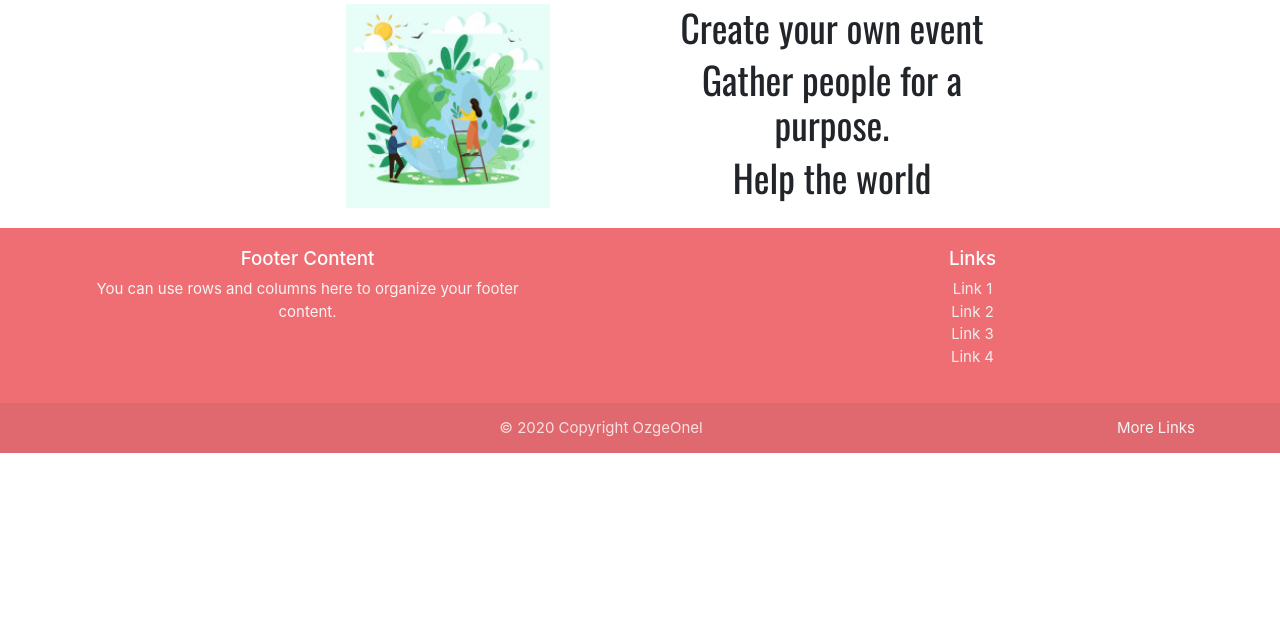
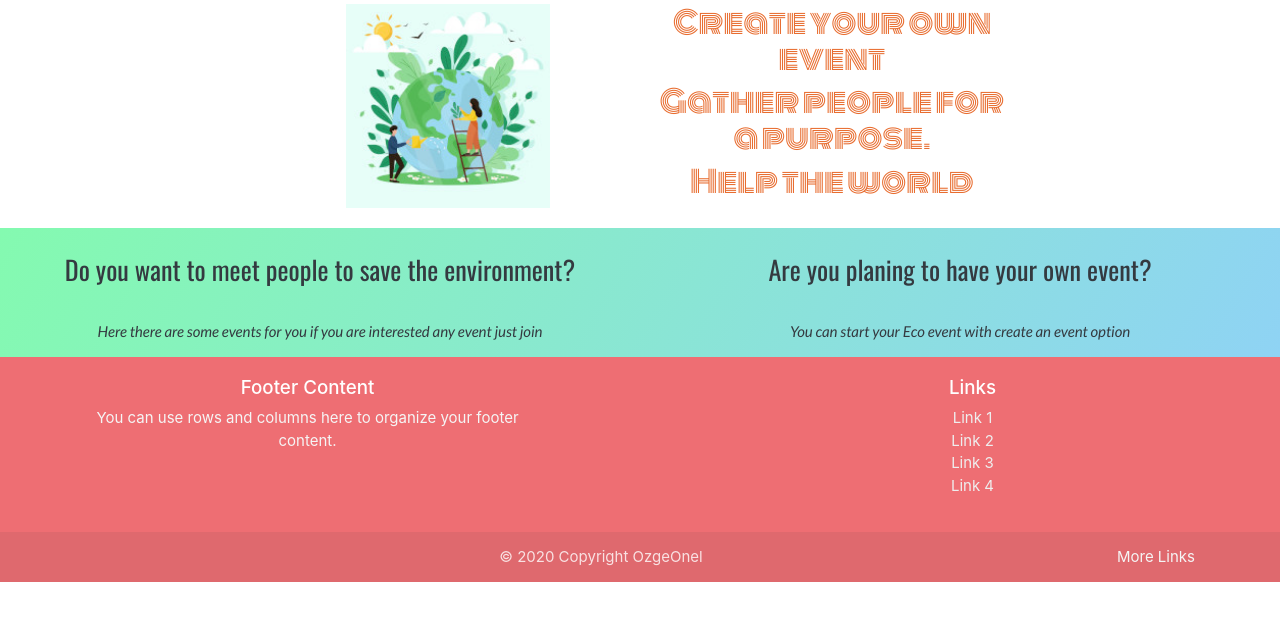
Before and after one commit to ozluna/meet-eco, a Flask app: page / in a window 1280 px wide. Shown: the part 71-692 px from the top of the page. Run offline with Flask 2, Linux system fonts and the light colour scheme; data that the repository does not hold is empty; some libraries are stand-ins or nearby versions.

Commit message:
designing the page adding how it works section

```diff
--- a/templates/index.html
+++ b/templates/index.html
@@ -1,3 +1,6 @@
+
+
+
 {% extends 'base.html'%}
 
 {% block content %}
@@ -7,27 +10,31 @@
     <img  src="{{url_for('static', filename='images/World.jpg')}}" alt="landing image">
     </div>
     <div class="col-6">
-    <h1>
+    <h2>
         Create your own event
-    </h1>
-    <h1> Gather people for a purpose.</h1>
-    <h1> Help the world</h1>
+    </h2>
+    <h2> Gather people for a purpose.</h2>
+    <h2> Help the world</h2>
     </div>
 
  </div>
  <!-- Giving the information about the website how it works section-->
-<section>
-<div class="container">
-    <h1></h1>
-    <p></p>
+<div class=" row m-0 how-it-works" id="howitworks">
+    <div class="col-lg-6 col-md-6 col-sm-12" >
+        <h3>Do you want to meet people to save the environment?</h3>
+        <p> Here there are some events for you if you are interested any event just join</p>
     </div>
-
-</section>
-<div class="row mx-auto text-center">
+    <div class="col-lg-6 col-md-6 col-sm-12">
+        <h3> Are you planing to have your own event? </h3>
+        <p> You can start your Eco event with create an event option </p>
+        <p>  </p>
+    </div>
+</div>
+<div class="row mx-auto text-center" id="seeEvents">
     {% for event in events %}
 
 
-            <div class="card col-lg-4">
+        <div class="card sticky-action col-lg-4">
 
              <!-- this will add picture for every event -->
             <div class="card-image waves-effect waves-block waves-light">
@@ -41,22 +48,23 @@
 
             </div>
             <div class="card-content">
-            <span class="card-title activator grey-text text-darken-4">{{event.event_name}}<i class="material-icons right">more_vert</i></span>
-            <p><a href="{{url_for('edit_event', event_id= event._id)}}"><i class="material-icons left">create</i> </a></p>
+                <span class="card-title activator grey-text text-darken-4">Click for more information<i class="material-icons right">more_vert</i></span>
+
+            </div>
+            <div class="card-footer">
+                <button type="button" class="waves-effect waves-light btn-large left" data-toggle="modal" data-target="#editevent{{event._id}}" > Edit This Event<i class="material-icons left">create</i></button>
+
                 <!-- put a counter for the people who are interested with the event asking their email address and name
                     -->
                 <!-- Button trigger modal -->
-            <button type="button" class="waves-effect waves-light btn btn-floating btn-large right" data-toggle="modal" data-target="#attender" id="mybutton">
-             <i class="material-icons">add_circle_outline</i> Join
+                <button type="button" class="waves-effect waves-light btn-large right" data-toggle="modal" data-target="#attender{{event._id}}" id="mybutton">
+                <i class="material-icons left">exposure_plus_1</i> Join the event
             </button>
-
-
 
             </div>
 
-
         <div class="card-reveal">
-            <span class="card-title grey-text text-darken-4"><i class="material-icons right">close</i></span>
+            <span class="card-title grey-text text-darken-4"> {{event.event_name}}<i class="material-icons right">close</i></span>
                 <p>
                     {{event.event_description}}
                 </p>
@@ -65,35 +73,34 @@
                 </p>
                 <p>
                     {{event.event_date}}
-                    {{event._id}}
+
                 </p>
                 <p id= "guests">
                 {{event.guests|length}} people are interested with this event
                 </p>
-                {{event._id}}
+
         </div>
     </div>
-            <!-- Modal -->
-            {{event._id}}
-    <div class="modal fade" id="attender" tabindex="-1" role="dialog" aria-labelledby="exampleModalCenterTitle" aria-hidden="true">
-        {{event._id}}
+            <!-- Modal for getting attender details -->
+
+    <div class="modal fade" id="attender{{event._id}}" tabindex="-1" role="dialog" aria-labelledby="exampleModalCenterTitle" aria-hidden="true">
+
         <div class="modal-dialog modal-dialog-centered" role="document">
             <form action="{{url_for('insert_attender', event_id= event._id)}}" method="POST">
                 <div class="modal-content">
                     <div class="modal-header">
-                        <p>{{event._id}}</p>
                         <h5 class="modal-title" id="exampleModalLongTitle">Modal Title</h5>
                     </div>
                         <!--take attenders details so you can count how many people are interested-->
                     <div class="row mx-auto">
-                        <input type="text" placeholder="First name" name="fname" id="fname">
-                        <input type="text" placeholder="Last Name" name="lname" id="lname">
-                        <input type="text" placeholder="Email" name="email" id="email">
+                        <input type="text" class="form-control form-valid" placeholder="First name" name="fname" id="fname" required>
+                        <input type="text" class="form-control form-valid" placeholder="Last Name" name="lname" id="lname" required>
+                        <input type="text" class="form-control form-valid" placeholder="Email" name="email" id="email" required>
 
                     </div>
 
                     <div class="modal-body">
-                            ...
+                           Please provide your details to join this event.
                     </div>
                     <div class="modal-footer">
                             <button type="button" class="btn btn-secondary" data-dismiss="modal">Close</button>
@@ -105,10 +112,35 @@
 
         </div>
     </div>
+    <!--edit button id checking-->
+    <div class="modal fade" id="editevent{{event._id}}" tabindex="-1" aria-labelledby="exampleModalLabel" aria-hidden="true">
+        <div class="modal-dialog modal-dialog-centered">
+            <div class="modal-content">
+            <div class="modal-header">enter your provided Id number to edit this event
+                <h5 class="modal-title" id="exampleModalLabel"></h5>
+                <button type="button" class="close" data-dismiss="modal" aria-label="Close">
+                <span aria-hidden="true">&times;</span>
+                </button>
+            </div>
+            <div class="modal-body">
+                <form action="{{url_for('edit_event', event_id= event._id)}}" method="POST">
+                <div class="form-group">
+                    <label for="id-number" class="col-form-label">Id Number:</label>
+                    <input type="text" class="form-control" name="id_no" value="{{id_no}}" required>
+
+                    <button type="submit" name="action" class="btn btn-primary"> Go to event
+                </button>
+                </div>
+                </form>
+
+            </div>
+
+            </div>
+        </div>
+    </div>
+
     {% endfor %}
 
-     <p>
-     </p>
 
 
 {%endblock%}
```
Lines whose indentation alone changed are shown as unchanged.
